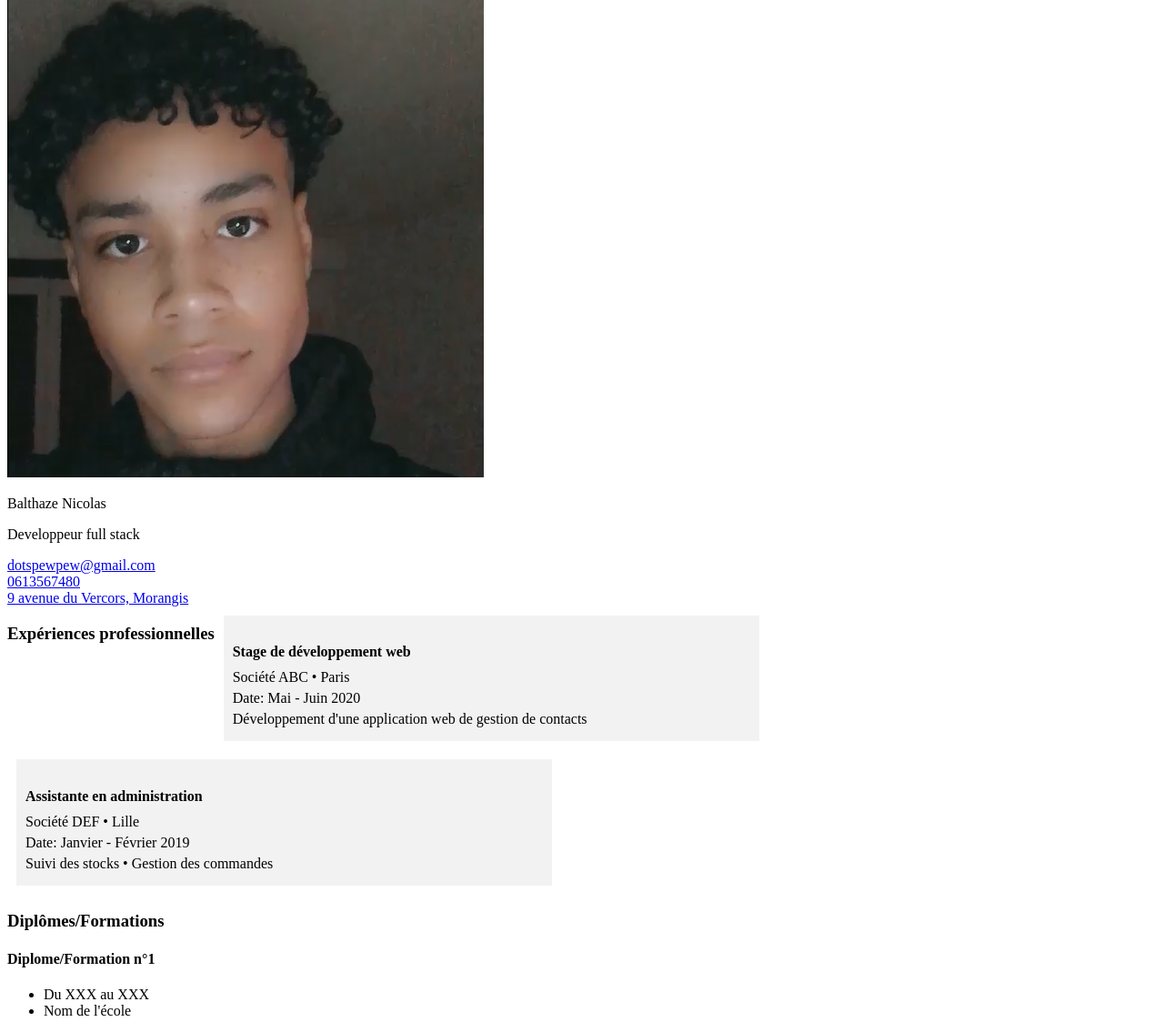
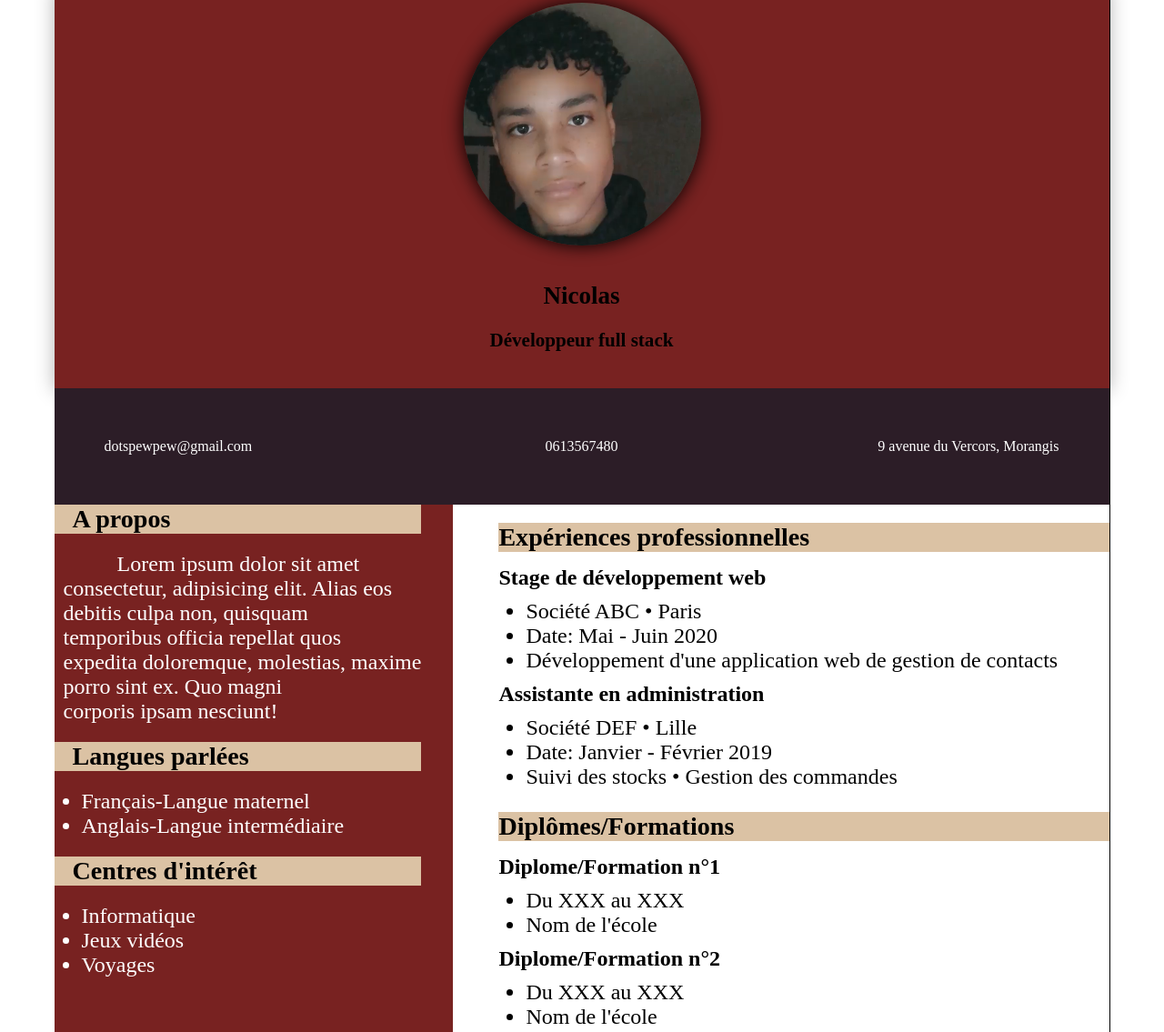
Before and after one commit to syvhix/projet-CV, a plain HTML site: page index.html in a window 1280 px wide. Shown: the part 17-1152 px from the top of the page at 91% size. Drawn offline with Linux system fonts and the light colour scheme.

Commit message:
add modification index.html

```diff
--- a/assets/css/style.css
+++ b/assets/css/style.css
@@ -1,45 +1,155 @@
-h1 {
+*{
+    margin: 0;
+    padding: 0;
+    font-family: montserrat;
+}
+
+body{
+    width: 1160px;
+    border-right: 1px solid black;
+    margin-left: auto;
+    margin-right: auto;
+}
+
+header{
+    background-color: #782221;
+    display: flex;
+    justify-content: center;
+    max-width: 100%;
+    padding: 20px;
+    box-shadow: 0 2px 20px rgba(0,0,0,0.3);
+}
+
+.header-top{
+    display: flex;
+    justify-content: center;
+    flex-direction: column;
+}
+
+.section-top a:hover{
+    text-decoration: underline;
+}
+
+.pp{
+    justify-content: center;
+    display: flex;
+}
+
+.pp a{
+    cursor: zoom-in;
+    margin-right: auto;
+    margin-left: auto;
+}
+
+.pp img{
+    border-radius: 50%;
+    width: 50%;
+    box-shadow: 0px 0px 20px black;
+    display: block;
+    margin-left: auto;
+    margin-right: auto;
+}
+
+.des{
+    text-align: center;
+    margin-top: 40px;
+    font-size: large;
+    margin-bottom: 20px;
+}
+
+.section-top{
+    display: flex;
+    background-color: #2c1d27;
+    padding: 55px;
+}
+
+.section-top a{
+    flex: 33%;
+    color: white;
+    text-decoration: none;
     text-align: center;
 }
 
-h2 {
-    color: #00539c;
+.section-top a:first-child{
+    text-align: left;
 }
 
-.info {
-    margin-bottom: 20px;
+.section-top a:last-child{
+    text-align: right;
 }
 
-.info h3 {
-    margin-bottom: 10px;
+.section-general{
+    display: flex;
 }
 
-.info p {
-    margin: 0;
+.section-left{
+    background-color: #782221;
+    padding-right: 35px;
+    font-size: x-large;
 }
 
-.experiences, .competences {
-    display: flex;
-    flex-wrap: wrap;
+.section-left p{
+    color: white;
+    padding-left: 10px;
+    padding-top: 20px;
+    padding-bottom: 20px;
+    text-indent: 15%;
 }
 
-.experience, .competence {
-    margin: 10px;
-    padding: 10px;
-    background-color: #f2f2f2;
-    width: 45%;
+.section-left h3{
+    background-color: #dbc2a4;
+    padding-left: 20px;
+
 }
 
-.experience h4, .competence h4 {
-    margin-bottom: 10px;
+.section-left ul{
+    color: white;
+    padding-left: 30px;
+    padding-top: 20px;
+    padding-bottom: 20px;
 }
 
-.experience ul, .competence ul {
-    margin: 0;
-    padding: 0;
+.section-right{
+    background-color: white;
+    padding-left: 50px;
+    font-size: x-large;
+    flex-grow: 1;
+    padding-top: 5px;
+    padding-bottom: 5px;
 }
 
-.experience li, .competence li {
-    list-style-type: none;
-    margin-bottom: 5px;
+.section-right ul{
+    padding-left: 30px;
+    padding-top: 10px;
+    padding-bottom: 10px;
 }
+
+.section-right h3{
+    margin-bottom: 15px;
+    margin-top: 15px;
+    background-color: #dbc2a4;
+}
+
+.section-right h3:hover{
+    border-left:  6px solid #782221;
+}
+
+footer{
+    background-color: #782221;
+    display: flex;
+    justify-content: center;
+    padding: 50px;
+    padding-top: 30px;
+}
+
+footer img{
+    width: 50%;
+}
+
+footer a{
+    width: 100px;
+}
+
+footer img:hover{
+    opacity: 0.50;
+}
--- a/index.html
+++ b/index.html
@@ -11,21 +11,51 @@
     <header>
         <div class="header-top">
             <div class="pp">
-                <img src="assets/img/photo de profil.png" alt="picture">
+                <a href="assets/img/photo de profil.png"><img src="assets/img/photo de profil.png" alt="picture"></a>
             </div>
             <div class="des">
-                <p>Balthaze Nicolas</p>
-                <p>Developpeur full stack</p>
+                <h2>Nicolas</h2><br>
+                <h3>Développeur full stack</h3>
             </div>
         </div>
     </header>
 
     <main>
         <section class="section-top">
-            <div class="contact">
                 <a href="mailto:dotspewpew@gmail.com">dotspewpew@gmail.com</a><br>
                 <a href="tel:0613567480">0613567480</a><br>
                 <a href="https://www.google.fr/maps/place/9+Av.+du+Vercors,+91420+Morangis/@48.7011464,2.3440657,17z/data=!3m1!4b1!4m6!3m5!1s0x47e67604bcf76def:0x3678ba983495bf9d!8m2!3d48.7011464!4d2.3440657!16s%2Fg%2F11c1j0_vjg?entry=ttu">9 avenue du Vercors, Morangis</a>
+        </section>
+
+        <div class="section-general">
+            <section class="section-left">
+            <div class="about">
+                <h3>A propos</h3>
+                <p>Lorem ipsum dolor sit amet
+                    <br> consectetur, adipisicing elit. Alias eos
+                    <br> debitis culpa non, quisquam
+                    <br> temporibus officia repellat quos
+                    <br> expedita doloremque, molestias, maxime
+                    <br> porro sint ex. Quo magni
+                    <br> corporis ipsam nesciunt!
+                </p>
+            </div>
+
+            <div class="language">
+                <h3>Langues parlées</h3>
+                <ul>
+                    <li>Français-Langue maternel</li>
+                    <li>Anglais-Langue intermédiaire</li>
+                </ul>
+            </div>
+
+            <div class="info">
+                <h3>Centres d'intérêt</h3>
+                <ul>
+                    <li>Informatique</li>
+                    <li>Jeux vidéos</li>
+                    <li>Voyages</li>
+                </ul>
             </div>
         </section>
 
@@ -92,44 +122,12 @@
                 </div>
             </div>
         </section>
-
-        <section class="section-left">
-            <div class="about">
-                <h3>A propos</h3>
-                <p>Lorem ipsum dolor sit amet
-                    <br> consectetur, adipisicing elit. Alias eos
-                    <br> debitis culpa non, quisquam
-                    <br> temporibus officia repellat quos
-                    <br> expedita doloremque, molestias, maxime
-                    <br> porro sint ex. Quo magni
-                    <br> corporis ipsam nesciunt!
-                </p>
-            </div>
-
-            <div class="language">
-                <h3>Langues parlées</h3>
-                <ul>
-                    <li>Français-Langue maternel</li>
-                    <li>Anglais-Langue intermédiaire</li>
-                </ul>
-            </div>
-
-            <div class="info">
-                <h3>Centres d'intérêt</h3>
-                <ul>
-                    <li>Informatique</li>
-                    <li>Jeux vidéos</li>
-                    <li>Voyages</li>
-                </ul>
-            </div>
-        </section>
+        </div>
 
         <footer>
-            <div class="socials">
                 <a href="https://github.com/syvhix"> <img src="assets/img/github.png"></a>
                 <a href="https://twitter.com/syvhix2"> <img src="assets/img/twitter.png"></a>
                 <a href="https://www.instagram.com/syvhix._/"> <img src="assets/img/instagram.png"></a>
-            </div>
         </footer>
     </main>
 </body>
```
